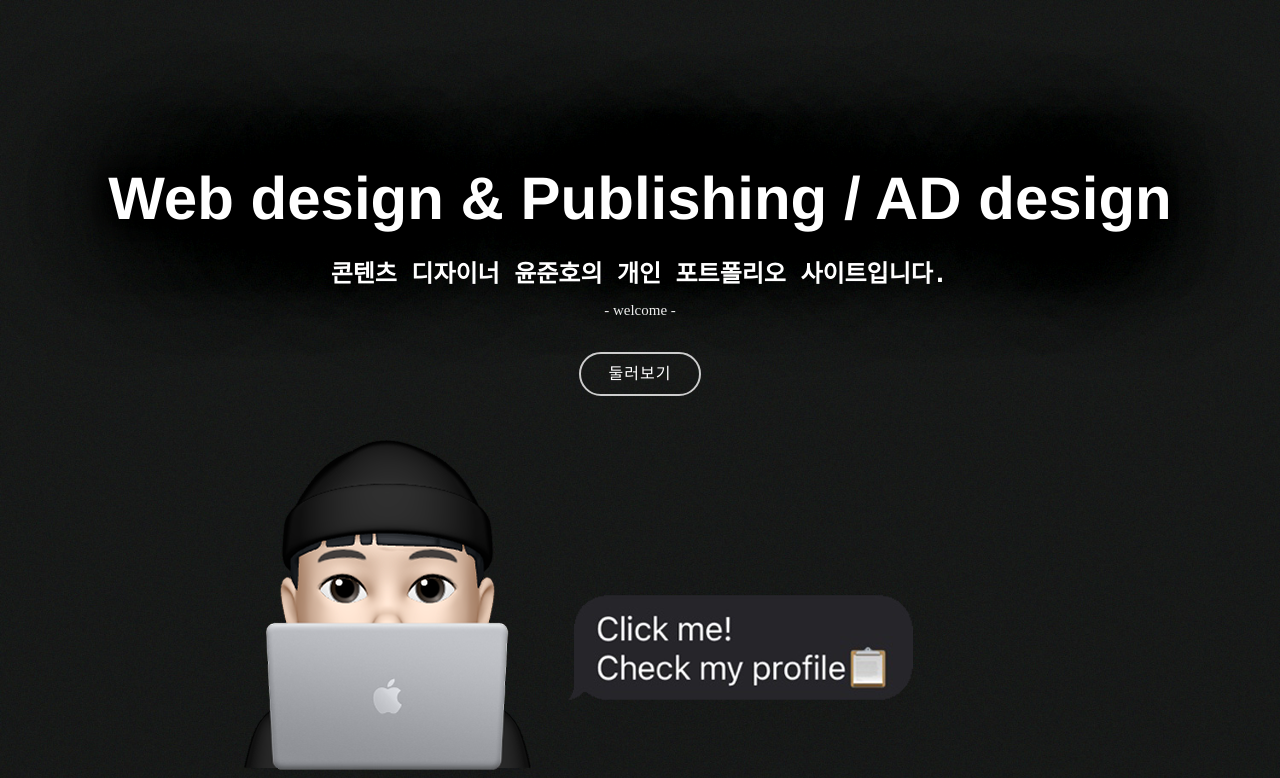
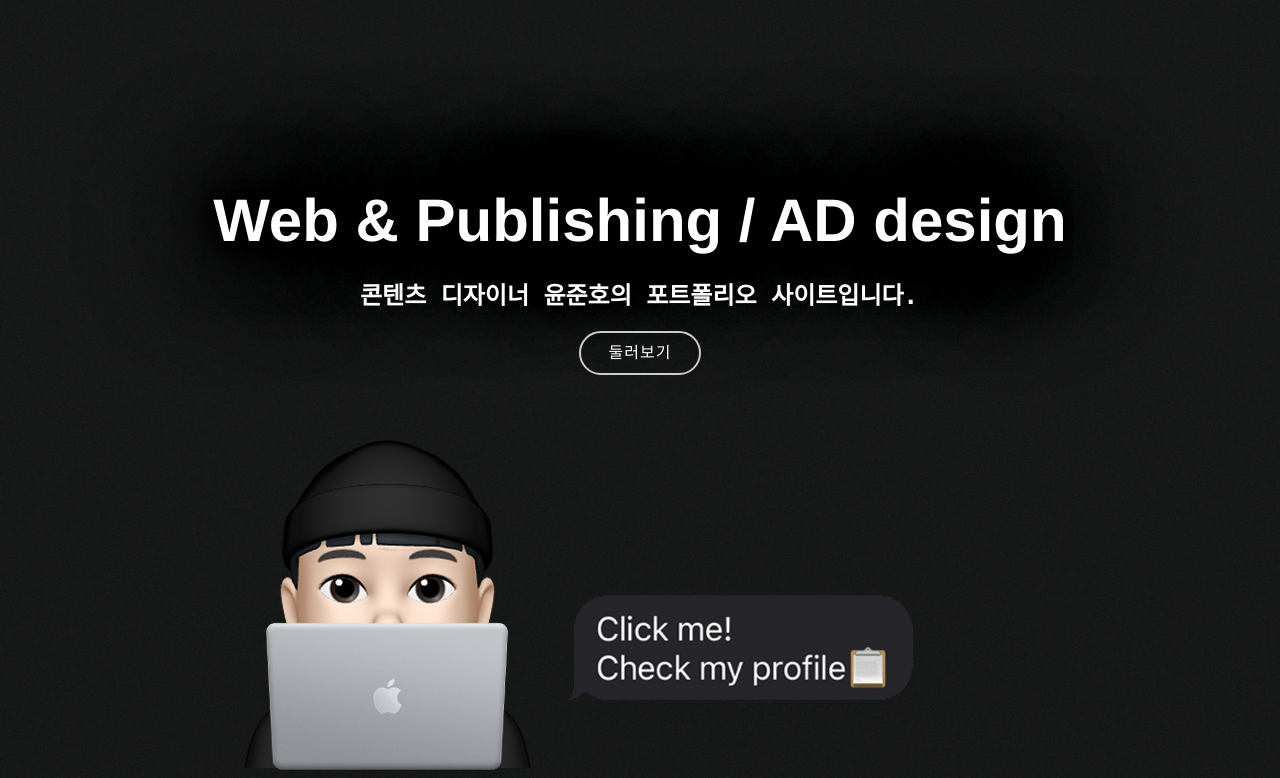
Before and after one commit to mangvely/portfolio, a plain HTML site: page index.html in a window 1280 px wide. Shown: the top 778 px of the page. Drawn offline with nearby package versions, Linux system fonts and the light colour scheme; files whose address does not match are found by name; a web font is replaced by a local one.

Commit message:
Add files via upload

```diff
--- a/index.html
+++ b/index.html
@@ -56,9 +56,8 @@
   <!-- Intro Section -->
   <section id="intro">
     <div class="intro-text">
-      <h2>Web design & Publishing / AD design</h2>
-      <h3>콘텐츠 디자이너 <b>윤준호</b>의 개인 포트폴리오 사이트입니다.</h3>
-	  <p> - welcome -</p>
+      <h2>Web & Publishing / AD design</h2>
+      <h3>콘텐츠 디자이너 윤준호의 포트폴리오 사이트입니다.</h3>
       <a href="#about" class="btn-get-started scrollto">둘러보기</a>
     </div>
 
```
Also changed, not shown: popup/popup_img/popup_2.png.
